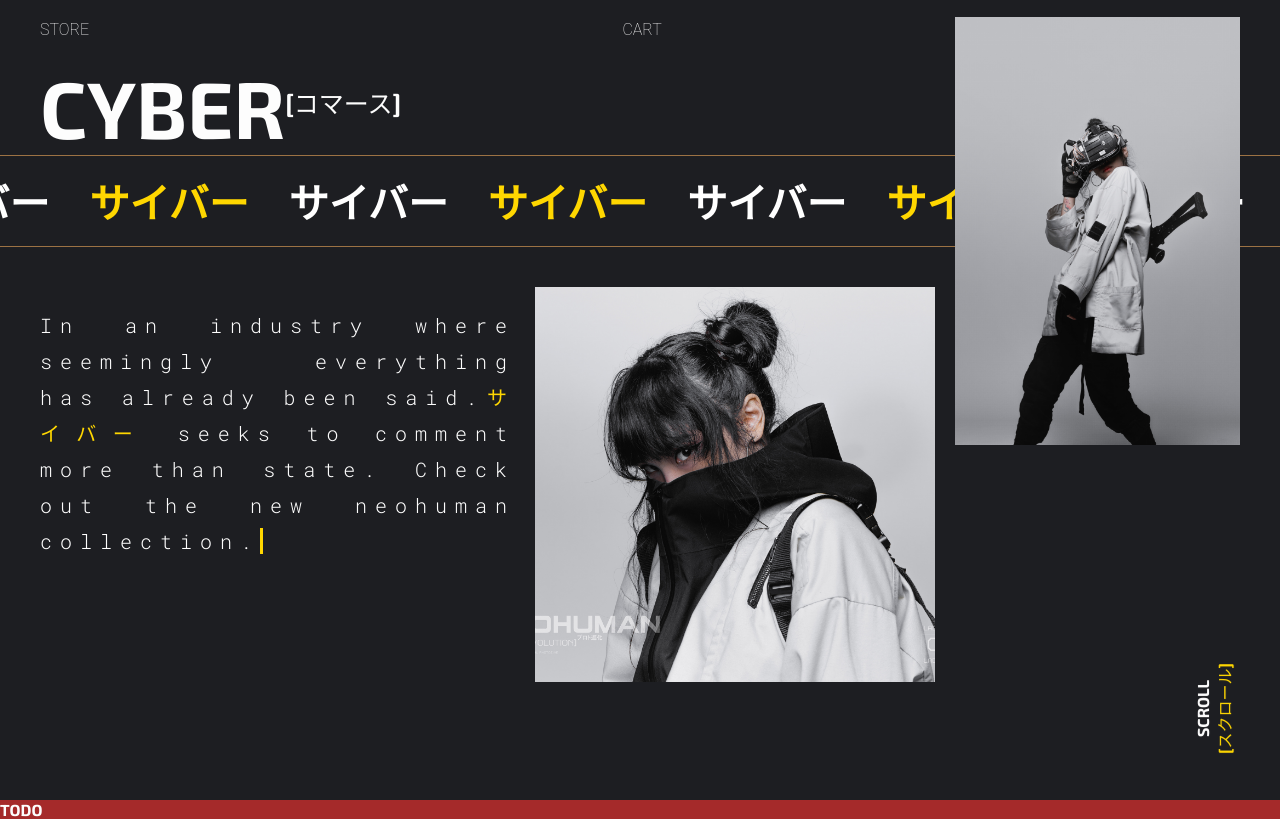
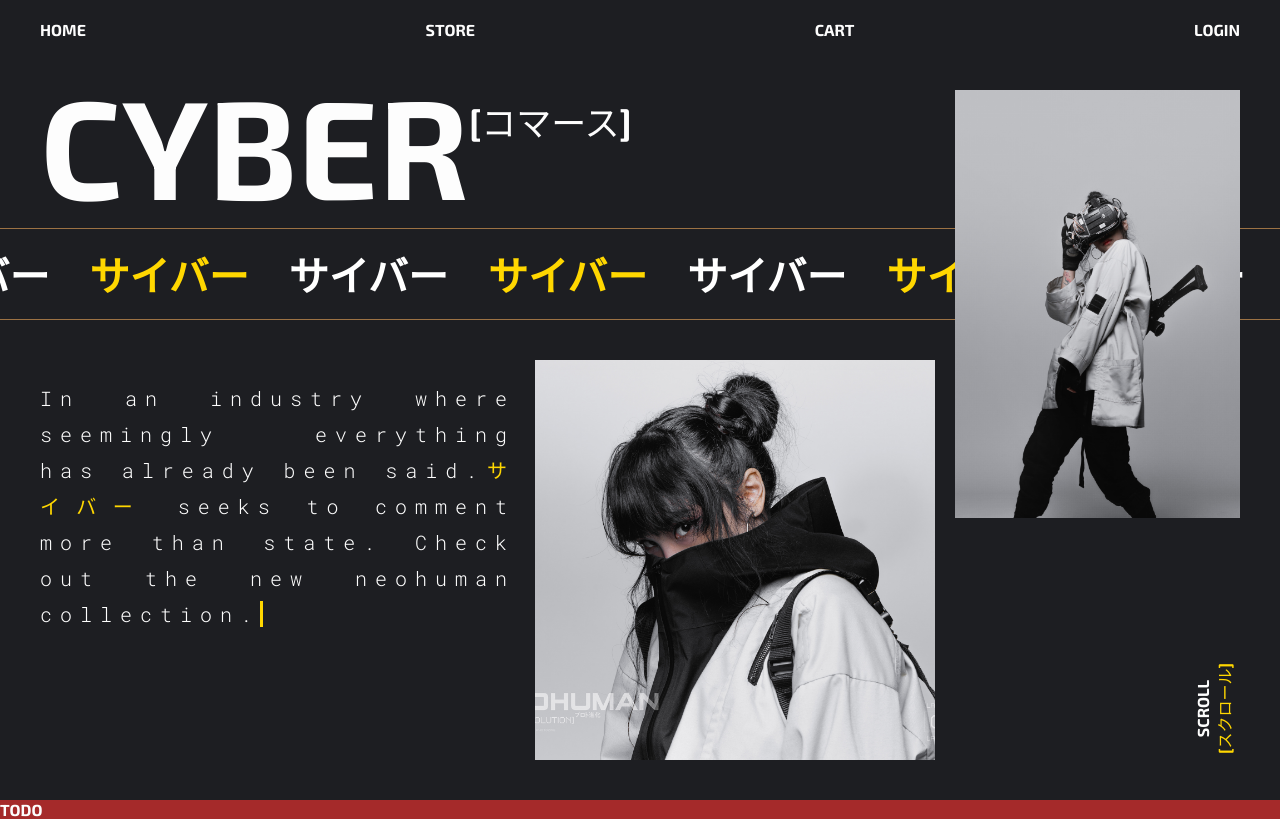
Before and after one commit to jzwoo/cyberpunk, a React (Create React App) app: page / in a window 1280 px wide. Built offline with nearby package versions, Linux system fonts and the light colour scheme.

Commit message:
Add navbar

```diff
--- a/src/App.tsx
+++ b/src/App.tsx
@@ -6,23 +6,24 @@ import Login from "./pages/Login/Login";
 import Register from "./pages/Register/Register";
 import User from "./pages/User/User";
 import Store from "./pages/Store/Store";
+import Layout from "./components/Layout/Layout";
 
 const App: React.FC = () => {
     return (
         <Routes>
-            <Route path="/">
+            <Route path="/" element={<Layout/>}>
                 {/* public routes */}
                 <Route path="/" element={<Home/>}/>
-                <Route path="/store" element={<Store/>}/>
+                <Route path="store" element={<Store/>}/>
                 <Route path="login" element={<Login/>}/>
                 <Route path="register" element={<Register/>}/>
+            </Route>
 
-                {/* protected routes */}
-                <Route path="user" element={<User/>}/>
+            {/* protected routes */}
+            <Route path="user" element={<User/>}/>
 
-                {/* catch all */}
-                <Route path="*" element={<Navigate to="/" replace={true}/>}/>
-            </Route>
+            {/* catch all */}
+            <Route path="*" element={<Navigate to="/" replace={true}/>}/>
         </Routes>
     );
 }
--- a/src/components/FIlterBar/FilterBar.css
+++ b/src/components/FIlterBar/FilterBar.css
@@ -12,14 +12,14 @@
     margin-bottom: 30px;
 }
 
-.sub-title, .title {
+.filterBar-sub-title, .filterBar-title {
     vertical-align: top;
 }
 
-.title {
+.filterBar-title {
     font-size: 80px;
 }
 
-.sub-title {
+.filterBar-sub-title {
     font-size: 25px;
 }
--- a/src/components/FIlterBar/FilterBar.tsx
+++ b/src/components/FIlterBar/FilterBar.tsx
@@ -9,8 +9,8 @@ const FilterBar: React.FC<SearchBarProps> = (props) => {
     return (
         <div className="filterBar">
             <div className="titleContainer">
-                <span className="title">STORE</span>
-                <span className="sub-title">{`[${Text.STORE_JAP}]`}</span>
+                <span className="filterBar-title">STORE</span>
+                <span className="filterBar-sub-title">{`[${Text.STORE_JAP}]`}</span>
             </div>
 
             <SearchBar placeholder={placeholder} onEnter={onEnter}/>
--- /dev/null
+++ b/src/components/Layout/Layout.tsx
@@ -0,0 +1,16 @@
+import React from "react";
+import {Outlet} from "react-router-dom";
+import NavBar from "../NavBar/NavBar";
+
+const Layout: React.FC = () => {
+
+    return (
+        <main>
+            <NavBar/>
+
+            <Outlet/>
+        </main>
+    )
+}
+
+export default Layout;
--- a/src/components/NavBar/NavBar.css
+++ b/src/components/NavBar/NavBar.css
@@ -2,6 +2,8 @@
     display: flex;
     flex-direction: row;
     justify-content: space-between;
+    box-sizing: border-box;
     padding: 20px 40px;
-    font-family: "Roboto Thin", sans-serif;
+    height: 60px;
+    font-family: 'Exo 2', sans-serif;
 }
--- a/src/components/NavBar/NavBar.tsx
+++ b/src/components/NavBar/NavBar.tsx
@@ -4,6 +4,10 @@ import "./NavBar.css";
 const NavBar: React.FC = () => {
     return (
         <div className="navBar">
+            <div>
+                HOME
+            </div>
+
             <div>
                 STORE
             </div>
--- a/src/pages/Home/Main/Main.css
+++ b/src/pages/Home/Main/Main.css
@@ -1,7 +1,8 @@
 .main-container {
     display: flex;
     flex-direction: column;
-    height: 100vh;
+    /* 60px for the navbar */
+    height: calc(100vh - 60px);
 }
 
 .pad-left {
@@ -23,12 +24,15 @@
 .bottom-container {
     position: relative;
     display: flex;
-    /* 405px is the top half up to the ticker plus the 2 padding of the bottom-container */
-    height: calc(100vh - 405px);
+    flex: 1;
+
+    box-sizing: border-box;
+    padding: 40px;
+    /* 327px is the top half up to the ticker */
+    height: calc(100vh - 327px);
 
     justify-content: space-between;
     gap: 20px;
-    padding: 40px;
 }
 
 .intro {
--- a/src/pages/Home/Main/Main.tsx
+++ b/src/pages/Home/Main/Main.tsx
@@ -1,5 +1,4 @@
 import React from "react";
-import NavBar from "../../../components/NavBar/NavBar";
 import Ticker from "../../../components/Ticker/Ticker";
 import {Text} from "../../../constants/constants";
 import "./Main.css"
@@ -7,8 +6,6 @@ import "./Main.css"
 const Main: React.FC = () => {
     return (
         <div className="main-container">
-            <NavBar/>
-
             <div className="title-container pad-left">
                 <div className="title">
                     CYBER
```
